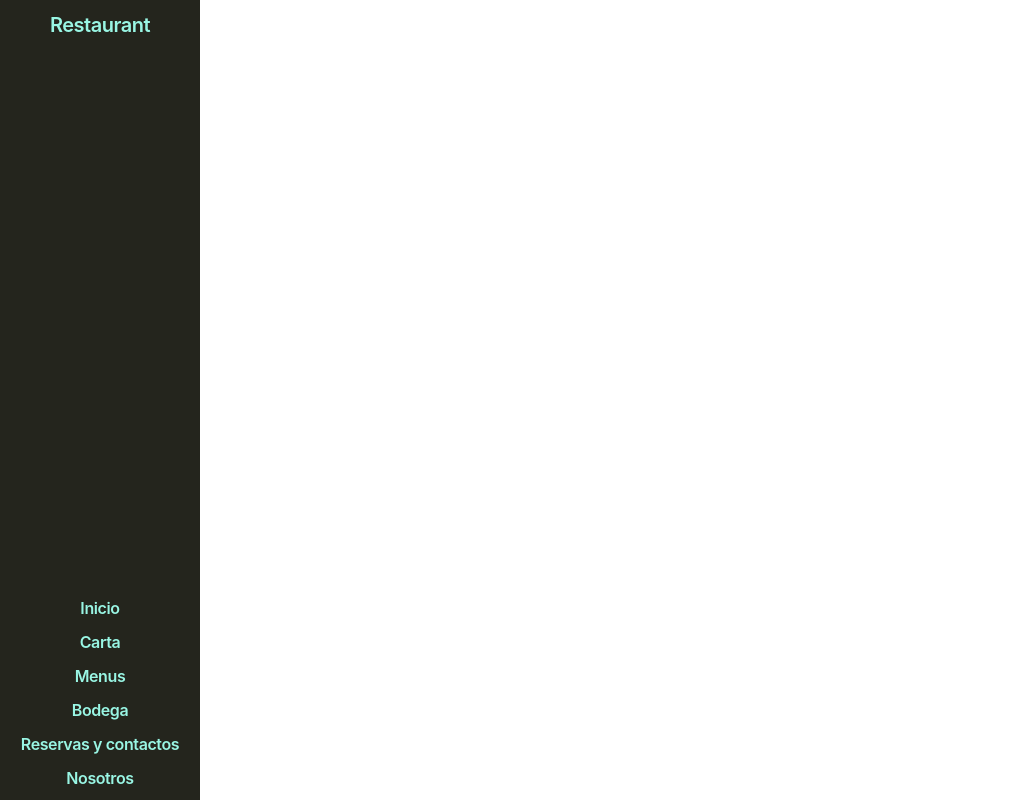
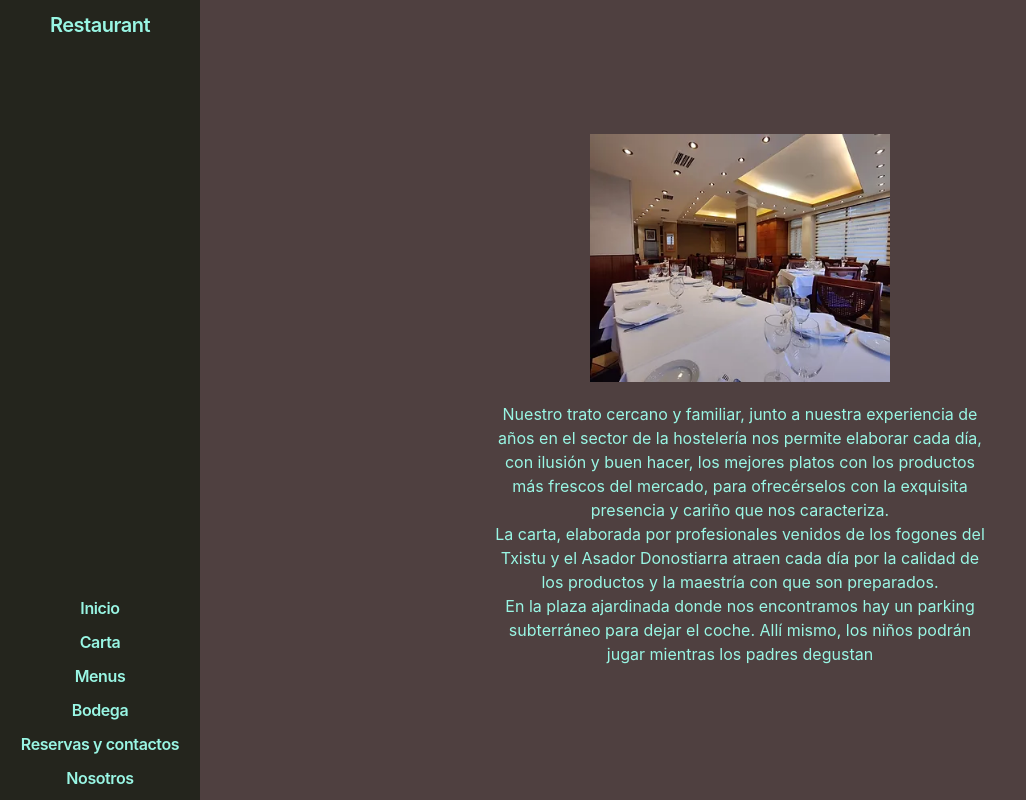
Before and after one commit to karlox3780/restaurant, a React (Create React App) app: page /about in a window 1280 px wide. Shown: the whole page, without its empty margins (0-1026 px from the left). Built offline with nearby package versions, Linux system fonts and the light colour scheme; what tailwindcss-animated would draw is missing.

Commit message:
Añadida página nosotros

```diff
--- a/src/App.css
+++ b/src/App.css
@@ -1,5 +1,6 @@
 body {
   overflow-x: hidden;
+  background-color: #4f4040;
 }
 
 .App {
@@ -8,4 +9,5 @@ body {
 
 .App-container {
   width: calc(100% - 200px);
+  min-height: 100%;
 }
--- a/src/App.jsx
+++ b/src/App.jsx
@@ -2,13 +2,15 @@ import './App.css';
 import { Route, Routes } from 'react-router-dom';
 import Navbar from './components/Navbar/Navbar';
 import HomePage from './pages/HomePage/HomePage';
+import AboutUsPage from './pages/AboutUsPage/AboutUsPage';
 
 function App() {
   return (
     <div className="App">
-      <div className='App-container absolute h-full right-0'>
+      <div className='App-container absolute h-fit right-0'>
         <Routes>
           <Route path='/' element={<HomePage />} />
+          <Route path='/about' element={<AboutUsPage />} />
         </Routes>
       </div>
       <Navbar />
--- a/src/components/Navbar/Navbar.jsx
+++ b/src/components/Navbar/Navbar.jsx
@@ -25,7 +25,7 @@ function Navbar() {
                 <Link className="text-teal-200 hover:text-white mt-[10px]" to="/">
                     <span className="font-semibold text-[16px] tracking-tight">Reservas y contactos</span>
                 </Link>
-                <Link className="text-teal-200 hover:text-white mt-[10px]" to="/">
+                <Link className="text-teal-200 hover:text-white mt-[10px]" to="/about">
                     <span className="font-semibold text-[16px] tracking-tight">Nosotros</span>
                 </Link>
             </div>
--- /dev/null
+++ b/src/pages/AboutUsPage/AboutUsPage.jsx
@@ -0,0 +1,20 @@
+import './AboutUsPage.css';
+import AboutImage from '../../assets/images/About.jpg'
+
+function AboutUsPage() {
+    return (
+        <div className='absolute flex flex-col h-full w-full p-[10px] items-center justify-center text-teal-200 animate-fade-down animate-duration-1000'>
+            <img className="w-[300px]" src={AboutImage} alt="Imagen del restaurante" />
+            <p className="w-[500px] pt-[20px]">
+                Nuestro trato cercano y familiar, junto a nuestra experiencia de años en el sector de la hostelería nos permite elaborar cada día, con ilusión y buen hacer, los mejores platos con los productos más frescos del mercado, para ofrecérselos con la exquisita presencia y cariño que nos caracteriza.
+            </p>
+            <p className="w-[500px]">
+                La carta, elaborada por profesionales venidos de los fogones del Txistu y el Asador Donostiarra atraen cada día por la calidad de los productos y la maestría con que son preparados.
+            </p>
+            <p className="w-[500px]">
+                En la plaza ajardinada donde nos encontramos hay un parking subterráneo para dejar el coche. Allí mismo, los niños podrán jugar mientras los padres degustan
+            </p>
+        </div>
+    );
+}
+export default AboutUsPage;
--- a/src/pages/HomePage/HomePage.jsx
+++ b/src/pages/HomePage/HomePage.jsx
@@ -3,7 +3,7 @@ import video from '../../assets/videos/homeVideo.mp4';
 
 function HomePage() {
     return (
-        <div className='h-full w-full animate-fade-left animate-delay-[1000ms] animate-duration-2000'>
+        <div className='absolute h-full w-full animate-fade-left animate-delay-0 animate-duration-1000'>
             <video className='h-full w-full object-cover' loop autoPlay muted>
                 <source src={video} type="video/mp4" />
             </video>
```
Also changed, not shown: src/assets/images/About.jpg (added), src/pages/AboutUsPage/AboutUsPage.css (added).
